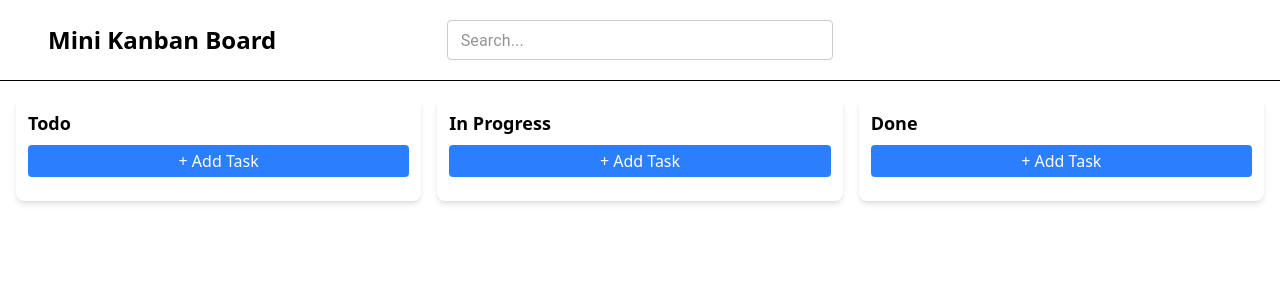
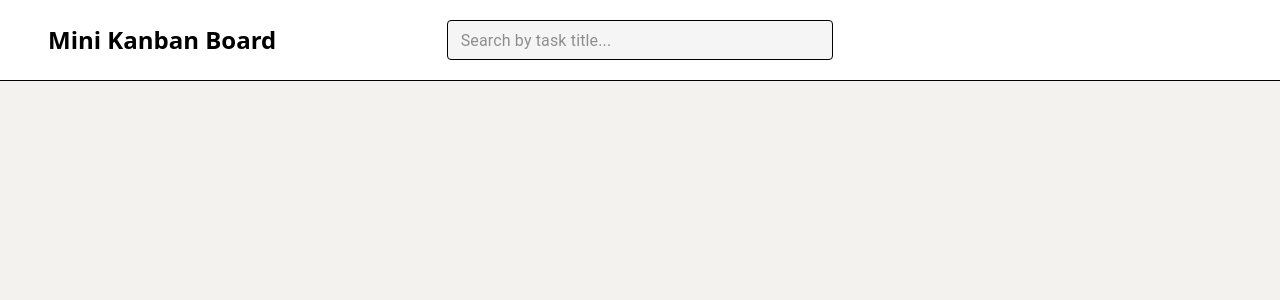
Before and after one commit to pathak-arpita/Pixelmindit-Company, a React (Vite) app: page / in a window 1280 px wide. Shown: the top 300 px of the page. Built offline with nearby package versions, Linux system fonts and the light colour scheme; some icons are missing.

Commit message:
removing filter panel file

```diff
--- a/src/App.jsx
+++ b/src/App.jsx
@@ -1,42 +1,15 @@
-import { useState, useEffect } from "react";
-import { IconButton } from "@mui/material";
-import LightModeOutlinedIcon from "@mui/icons-material/LightModeOutlined";
-import DarkModeOutlinedIcon from "@mui/icons-material/DarkModeOutlined";
 import Board from "./components/Board";
-import FilterPanel from "./components/FilterPanel";
 import Navbar from "./components/Navbar/Navbar";
+import { useDataContext } from "./context/DataContext";
 
 function App() {
-  const [tasks, setTasks] = useState(() => {
-    const saved = localStorage.getItem("kanban-tasks");
-    return saved ? JSON.parse(saved) : [];
-  });
-
-  const [filter, setFilter] = useState("all");
-  const [search, setSearch] = useState("");
-  const [darkMode, setDarkMode] = useState(() => {
-    return JSON.parse(localStorage.getItem("dark-mode")) || false;
-  });
-
-  useEffect(() => {
-    localStorage.setItem("kanban-tasks", JSON.stringify(tasks));
-  }, [tasks]);
-
-  useEffect(() => {
-    localStorage.setItem("dark-mode", JSON.stringify(darkMode));
-  }, [darkMode]);
-
+  const { darkMode } = useDataContext();
   return (
-    <div>
-      <Navbar
-        darkMode={darkMode}
-        setDarkMode={setDarkMode}
-        filter={filter}
-        setFilter={setFilter}
-        search={search}
-        setSearch={setSearch}
-      />
-      <Board tasks={tasks} setTasks={setTasks} filter={filter} search={search} darkMode={darkMode} />
+    <div style={{
+      minHeight: "100vh", backgroundColor: darkMode ? "#000000" : "#f4f2ee", transition: "background-color 0.9s"
+    }}>
+      <Navbar />
+      {/* <Board tasks={tasks} setTasks={setTasks} /> */}
     </div>
   );
 }
--- a/src/components/FilterPanel.jsx
+++ /dev/null
@@ -1,61 +0,0 @@
-import { useState } from "react";
-import { IconButton, Menu, MenuItem, TextField } from "@mui/material";
-import FilterListIcon from "@mui/icons-material/FilterList";
-
-export default function FilterPanel({ filter, setFilter, search, setSearch }) {
-  const [anchorEl, setAnchorEl] = useState(null);
-  const open = Boolean(anchorEl);
-
-  const handleClick = (event) => {
-    setAnchorEl(event.currentTarget);
-  };
-
-  const handleClose = (value) => {
-    setAnchorEl(null);
-    if (value) setFilter(value);
-  };
-
-  return (
-    <div className="flex flex-col md:flex-row items-center gap-2 ">
-      <TextField
-        variant="outlined"
-        size="small"
-        placeholder="Search..."
-        value={search}
-        onChange={(e) => setSearch(e.target.value)}
-         sx={{ width: 250 }}
-      />
-       <IconButton
-        onClick={handleClick}
-        sx={{ color: "#555" }}
-      >
-        <FilterListIcon />
-      </IconButton>
-
-      <Menu
-        anchorEl={anchorEl}
-        open={open}
-        onClose={() => handleClose()}
-      >
-        <MenuItem
-          selected={filter === "all"}
-          onClick={() => handleClose("all")}
-        >
-          All
-        </MenuItem>
-        <MenuItem
-          selected={filter === "high"}
-          onClick={() => handleClose("high")}
-        >
-          High Priority
-        </MenuItem>
-        <MenuItem
-          selected={filter === "today"}
-          onClick={() => handleClose("today")}
-        >
-          Due Today
-        </MenuItem>
-      </Menu>
-    </div>
-  );
-}
--- a/src/components/Navbar/Navbar.jsx
+++ b/src/components/Navbar/Navbar.jsx
@@ -18,7 +18,7 @@ function Navbar() {
   };
 
   return (
-    <div className="p-4 border-b" style={{ backgroundColor: darkMode ? "#2c2c2c" : "#fff" }} >
+    <div className="p-4 border-b" style={{ backgroundColor: darkMode ? "#2c2c2c" : "#fff",transition: "background-color 0.9s" }} >
       <div className="flex flex-col md:flex-row md:items-center md:justify-between gap-3 md:px-8">
         <div className="flex-1 flex items-center md:justify-start justify-between">
           <h1 className="text-2xl font-bold" style={{ color: darkMode ? "#fff" : "#000" }} >
--- a/src/components/Navbar/SearchBar.jsx
+++ b/src/components/Navbar/SearchBar.jsx
@@ -9,23 +9,30 @@ function SearchBar() {
             <TextField
                 variant="outlined"
                 size="small"
-                placeholder="Search..."
+                placeholder="Search by task title..."
                 value={search}
                 onChange={(e) => setSearch(e.target.value)}
                 sx={{
                     width: "100%",
                     maxWidth: 550,
-                    input: { color: darkMode ? "#fff" : "#000" },
+                    input: {
+                        color: darkMode ? "#080808" : "#000",
+                        backgroundColor: darkMode ? "#fff" : "#f5f5f5",
+                    },
                     "& .MuiOutlinedInput-root": {
                         "& fieldset": {
-                            borderColor: darkMode ? "#aaa" : "#ccc",
+                            borderColor: darkMode ? "#aaa" : "#020202ff",
                         },
                         "&:hover fieldset": {
                             borderColor: darkMode ? "#fff" : "#555",
                         },
+                        "&.Mui-focused fieldset": {
+                            borderColor: darkMode ? "#aaa" : "#ccc",
+                        },
                     },
                 }}
             />
+
         </div>
     );
 }
--- a/src/context/DataContext.jsx
+++ b/src/context/DataContext.jsx
@@ -1,14 +1,32 @@
-import { createContext, useContext, useState } from "react";
+import { createContext, useContext, useState, useEffect } from "react";
 
 const DataContext = createContext(null);
 
 export function DataProvider({ children }) {
-    const [darkMode, setDarkMode] = useState(false);
+    // Dark Mode
+    const [darkMode, setDarkMode] = useState(() => {
+        return JSON.parse(localStorage.getItem("dark-mode")) || false;
+    });
+
+    useEffect(() => {
+        localStorage.setItem("dark-mode", JSON.stringify(darkMode));
+    }, [darkMode]);
+
+    // Filters
     const [filter, setFilter] = useState("all");
     const [search, setSearch] = useState("");
 
+    // Tasks with persistence
+    const [tasks, setTasks] = useState(() => {
+        const saved = localStorage.getItem("kanban-tasks");
+        return saved ? JSON.parse(saved) : [];
+    });
+
+    useEffect(() => {
+        localStorage.setItem("kanban-tasks", JSON.stringify(tasks));
+    }, [tasks]);
     return (
-        <DataContext.Provider value={{ darkMode, setDarkMode, filter, setFilter, search, setSearch }}>
+        <DataContext.Provider value={{ darkMode, setDarkMode, filter, setFilter, search, setSearch, tasks, setTasks }}>
             {children}
         </DataContext.Provider>
     );
```
